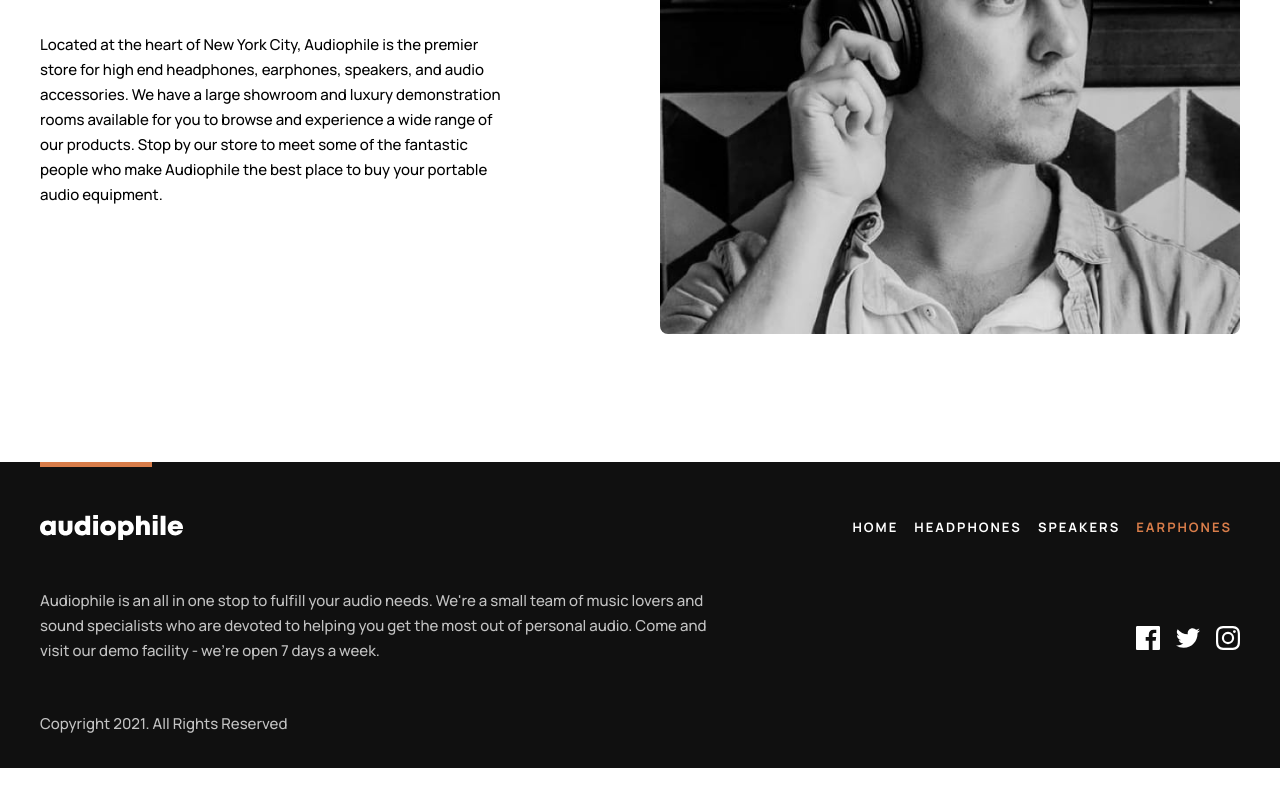
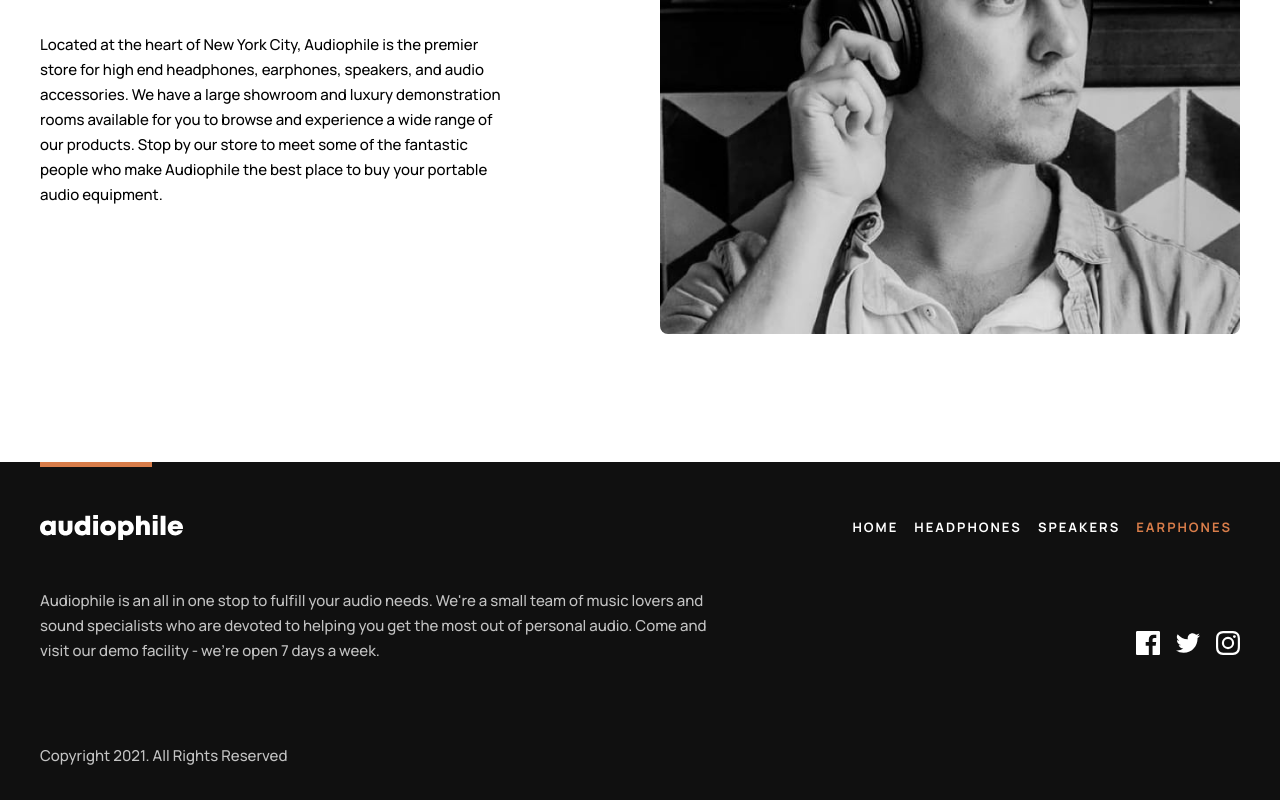
Before and after one commit to chrisdev188/audiophile, a React (Vite) app: page /earphones in a window 1280 px wide. Shown: the part 1786-2586 px from the top of the page. Before the commit the page ends 2554 px from the top, so only its background shows below. Built offline with nearby package versions, Linux system fonts and the light colour scheme.

Commit message:
Update footer

```diff
--- a/src/components/Flex/Flex.tsx
+++ b/src/components/Flex/Flex.tsx
@@ -10,6 +10,8 @@ const StyledFlex = styled.div<IFlexProps>`
   align-content: ${({ xs }) => xs?.align};
   flex-direction: ${({ xs }) => xs?.direction};
   text-align: ${({ xs }) => xs?.textAlign};
+  margin-top: ${({ xs }) => `${xs?.gutterTop}rem`};
+  margin-bottom: ${({ xs }) => `${xs?.gutterBottom}rem`};
 
   ${({ sm }) =>
     media.up("sm")(`
@@ -19,6 +21,8 @@ const StyledFlex = styled.div<IFlexProps>`
         align-content:${sm?.align};
         flex-direction:${sm?.direction};
         text-align:${sm?.textAlign};
+        margin-top: ${`${sm?.gutterTop}rem`};
+        margin-bottom: ${`${sm?.gutterBottom}rem`};
     `)};
 
   ${({ md }) =>
@@ -29,6 +33,8 @@ const StyledFlex = styled.div<IFlexProps>`
         align-content:${md?.align};
         flex-direction:${md?.direction};
         text-align:${md?.textAlign};
+        margin-top: ${`${md?.gutterTop}rem`};
+        margin-bottom: ${`${md?.gutterBottom}rem`};
     `)};
 
   ${({ lg }) =>
@@ -39,6 +45,8 @@ const StyledFlex = styled.div<IFlexProps>`
         align-content:${lg?.align};
         flex-direction:${lg?.direction};
         text-align:${lg?.textAlign};
+        margin-top: ${`${lg?.gutterTop}rem`};
+        margin-bottom: ${`${lg?.gutterBottom}rem`};
     `)};
 
   ${({ xl }) =>
@@ -49,6 +57,8 @@ const StyledFlex = styled.div<IFlexProps>`
         align-content:${xl?.align};
         flex-direction:${xl?.direction};
         text-align:${xl?.textAlign};
+        margin-top: ${`${xl?.gutterTop}rem`};
+        margin-bottom: ${`${xl?.gutterBottom}rem`};
     `)};
 `;
 
@@ -69,6 +79,8 @@ Flex.defaultProps = {
     align: "stretch",
     direction: "row",
     textAlign: "unset",
+    gutterBottom: 0,
+    gutterTop: 0,
   },
 };
 
--- a/src/components/Flex/Flex.types.ts
+++ b/src/components/Flex/Flex.types.ts
@@ -26,6 +26,8 @@ export interface IMediaQueriesStylesProps {
   direction?: "column" | "row";
   gap?: number;
   textAlign?: "center" | "left" | "right" | "unset";
+  gutterBottom?: number;
+  gutterTop?: number;
 }
 
 export interface IFlexProps extends React.HTMLAttributes<HTMLElement> {
--- a/src/components/Footer/Footer.tsx
+++ b/src/components/Footer/Footer.tsx
@@ -46,7 +46,7 @@ const StyledFooter = styled.div`
   ${media.up("lg")`
     .footer-social-list{
       position:relative;
-      top:-85px;
+      top:-7rem;
     }
   `}
 `;
@@ -88,7 +88,11 @@ const Footer: React.FunctionComponent<IFooterProps> = (props) => {
           </Typography>
           <Flex
             xs={{ direction: "column", gap: 2, items: "center" }}
-            sm={{ direction: "row", content: "space-between" }}
+            sm={{
+              direction: "row",
+              content: "space-between",
+              gutterTop: 2,
+            }}
             className="links-container"
           >
             <Typography component="small" textColor="lightAlt">
--- a/src/pages/ProductDetails/AlsoLikeProducts.tsx
+++ b/src/pages/ProductDetails/AlsoLikeProducts.tsx
@@ -1,6 +1,10 @@
+import { Link } from "react-router-dom";
 import styled from "styled-components";
 import { Button, Container, Flex, Grid, Typography } from "../../components";
-import { OtherProducts } from "../../context/ProductListContext";
+import {
+  OtherProducts,
+  useProductList,
+} from "../../context/ProductListContext";
 import media from "../../helpers/styles/mediaQueries";
 
 interface IAlsoLikeProductsProps {
@@ -30,26 +34,39 @@ const AlsoLikeList = styled.ul`
 const AlsoLikeProducts: React.FunctionComponent<IAlsoLikeProductsProps> = ({
   list,
 }) => {
+  const productList = useProductList();
   return (
     <section>
       <Container>
         <AlsoLikeList>
           <Grid xs={{ rowGap: 3.5 }}>
-            {list.map(({ name, image, slug }) => (
+            {list.map(({ name, image, slug }) => {
+              // find category of product
+              const category = productList.find(
+                (item) => item.slug === slug
+              )?.category;
+
+              return (
                 <li key={name}>
                   <Flex xs={{ direction: "column", items: "center", gap: 2 }}>
                     <picture>
-                    <source srcSet={image.desktop} media="(min-width:1200px)" />
+                      <source
+                        srcSet={image.desktop}
+                        media="(min-width:1200px)"
+                      />
                       <source srcSet={image.tablet} media="(min-width:650px)" />
                       <img src={image.mobile} alt={name} />
                     </picture>
                     <Typography component="h4" variant="h6">
                       {name}
                     </Typography>
+                    <Link to={`/${category}/${slug}`}>
                       <Button color="secondary">see product</Button>
+                    </Link>
                   </Flex>
                 </li>
-            ))}
+              );
+            })}
           </Grid>
         </AlsoLikeList>
       </Container>
```
Lines whose indentation alone changed are shown as unchanged.
